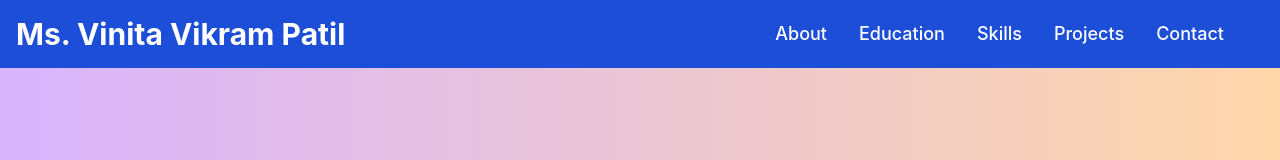
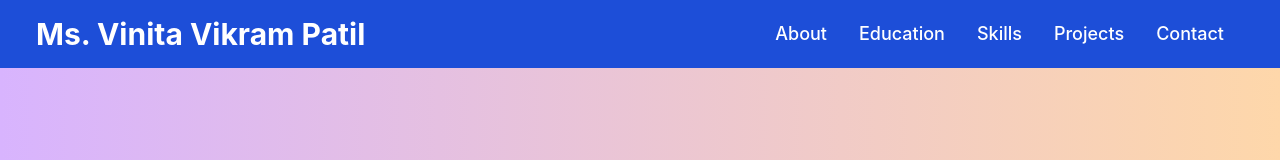
Before and after one commit to vinipatil/Tailwind-Portfolio-by-vinita, a React (Create React App) app: page / in a window 1280 px wide. Shown: the top 160 px of the page. Built offline with nearby package versions, Linux system fonts and the light colour scheme.

Commit message:
first commit

```diff
--- a/src/Header.js
+++ b/src/Header.js
@@ -16,7 +16,7 @@ const Header = () => {
   return (
     <header className="bg-blue-700 text-white py-4 px-4 fixed top-0 left-0 right-0 z-50">
       <div className="container mx-auto flex justify-between items-center">
-        <h1 className="text-xl md:text-3xl font-bold cursor-pointer" onClick={() => scrollToSection('about')}>Ms. Vinita Vikram Patil</h1>
+        <h1 className="text-xl md:text-3xl font-bold cursor-pointer ml-5" onClick={() => scrollToSection('about')}>Ms. Vinita Vikram Patil</h1>
         <nav>
           <ul className="flex space-x-4 md:space-x-8 mr-10">
             <li><a href="#" className="text-base md:text-lg font-medium hover:text-black" onClick={(e) => handleNavClick('about', e)}>About</a></li>
```
